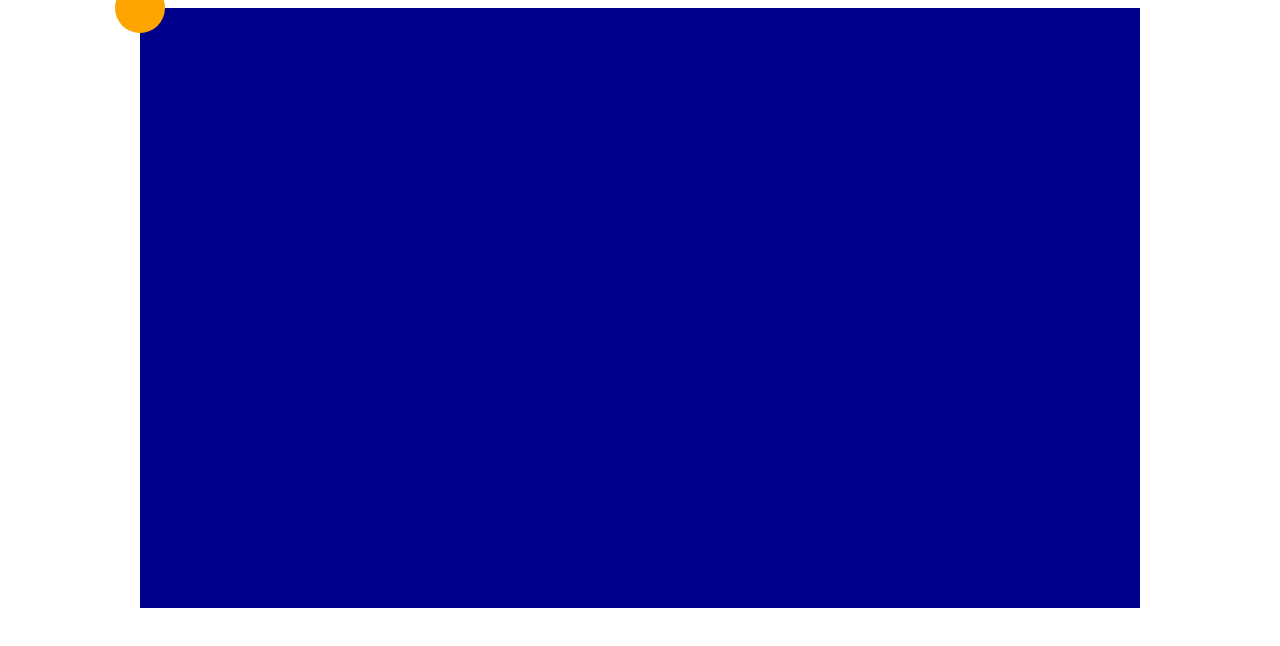
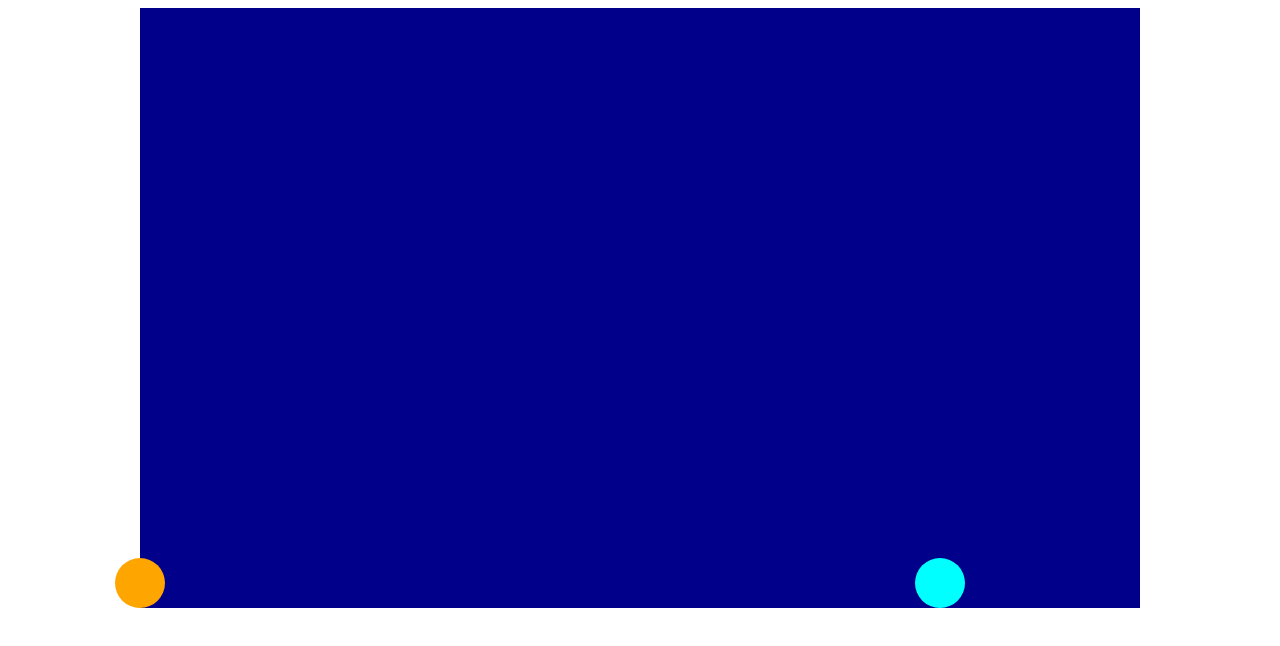
Before and after one commit to AlejandroPenacho/BackInTheHeadGame, a Svelte app: page / in a window 1280 px wide. Shown: the top 646 px of the page. Built offline with nearby package versions, Linux system fonts and the light colour scheme.

Commit message:
Now with 100% more player

```diff
--- a/src/App.svelte
+++ b/src/App.svelte
@@ -3,14 +3,30 @@ import { prevent_default } from "svelte/internal";
 
     import Player from "./Player.svelte";
 
+    interface Keybinding {
+        left : string,
+        right : string,
+        jump : string,
+        kick : string
+    }
     interface GameData {
         scenarioSize : number[],
-        playerRadius : number
+        gravity : number,
+        jumpSpeed : number
+    }
+    interface Player {
+        position: number[],
+        velocity: number[],
+        touchingGround : boolean,
+        size : number,
+        color : string,
+        keybinding : Keybinding
     }
 
     let gameData : GameData = {
         scenarioSize : [1000, 600],
-        playerRadius : 25
+        gravity : 200,
+        jumpSpeed : 200
     }
 
     let currentlyPressedKeys = {
@@ -20,7 +36,37 @@ import { prevent_default } from "svelte/internal";
         ArrowRight: false
     }
 
-    let playerPosition = [0,0];
+    let nPlayers = 2;
+
+    let playerList: Player[] = [
+        {
+            position : [0,200],
+            velocity : [0,0],
+            touchingGround : false,
+            size : 50,
+            color: "orange",
+            keybinding : {
+                jump : "ArrowUp",
+                left : "ArrowLeft",
+                right : "ArrowRight",
+                kick : "k"
+            }
+        },
+        {
+            position : [800,200],
+            velocity : [0,0],
+            touchingGround : false,
+            size : 50,
+            color: "cyan",
+            keybinding : {
+                jump : "w",
+                left : "a",
+                right : "d",
+                kick : "g"
+            }
+        }
+    ];
+
     let playerSpeed = 100;
     let currentTime;
 
@@ -31,7 +77,7 @@ import { prevent_default } from "svelte/internal";
             e.preventDefault();
         }
         currentlyPressedKeys[keyPressed] = true;
-        console.log(currentlyPressedKeys);
+        console.log(playerList);
     }
     function processKeyUp(e: KeyboardEvent) {
         let keyPressed = e.key;
@@ -50,19 +96,39 @@ import { prevent_default } from "svelte/internal";
         let timestep = (timeStamp - currentTime)/1000;
         currentTime = timeStamp;
 
+        for (let i= 0; i<nPlayers; i++){
 
-        if (currentlyPressedKeys["ArrowDown"]) {
-            playerPosition[1] += playerSpeed * timestep;
+            let player = playerList[i];
+
+            if (currentlyPressedKeys[player.keybinding.right]) {
+                player.velocity[0] = playerSpeed;
+            }
+            if (currentlyPressedKeys[player.keybinding.left]) {
+                player.velocity[0] = -playerSpeed;
+            }
+            if (!currentlyPressedKeys[player.keybinding.right] && !currentlyPressedKeys[player.keybinding.left]){
+                player.velocity[0] = 0;
+            }
+
+            if (currentlyPressedKeys[player.keybinding.jump] && player.touchingGround) {
+                player.velocity[1] = -gameData.jumpSpeed;
+                player.touchingGround = false;
+            }
+
+            player.position[0] += player.velocity[0] * timestep;
+            player.position[1] += player.velocity[1] * timestep;
+
+            player.velocity[1] += gameData.gravity * timestep;
+
+            if  (player.position[1] >= (gameData.scenarioSize[1] - player.size/2) &&
+                (player.velocity[1] > 0)){
+
+                    player.velocity[1] = 0;
+                    player.position[1] = gameData.scenarioSize[1] - player.size/2;
+                    player.touchingGround = true;
+            }
         }
-        if (currentlyPressedKeys["ArrowUp"]) {
-            playerPosition[1] -= playerSpeed * timestep;
-        }
-        if (currentlyPressedKeys["ArrowRight"]) {
-            playerPosition[0] += playerSpeed * timestep;
-        }
-        if (currentlyPressedKeys["ArrowLeft"]) {
-            playerPosition[0] -= playerSpeed * timestep;
-        }
+        playerList = playerList;
 
         requestAnimationFrame(mainLoop);
     }
@@ -84,5 +150,7 @@ import { prevent_default } from "svelte/internal";
 </style>
 
 <div>
-    <Player position={playerPosition} />
+    {#each playerList as player}
+        <Player player={player} />
+    {/each}
 </div>
--- a/src/Player.svelte
+++ b/src/Player.svelte
@@ -1,17 +1,19 @@
 <script lang="ts">
-    export let position : number[];
+
+    export let player;
 </script>
 
 <style>
     div {
-        background-color: orange;
-        width: 50px;
-        height: 50px;
         position: absolute;
         border-radius: 25px;
     }
 </style>
 
-<div style="transform: translate({position[0]}px, {position[1]}px) translate(-50%, -50%)">
+<div style="transform: translate({player.position[0]}px, {player.position[1]}px) translate(-50%, -50%);
+            height: {player.size}px;
+            width: {player.size}px;
+            border-radius : {player.size/2}px;
+            background-color : {player.color}">
 
 </div>
```
